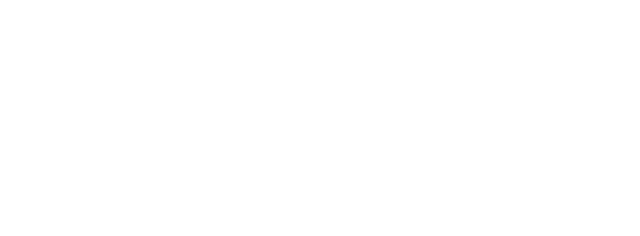
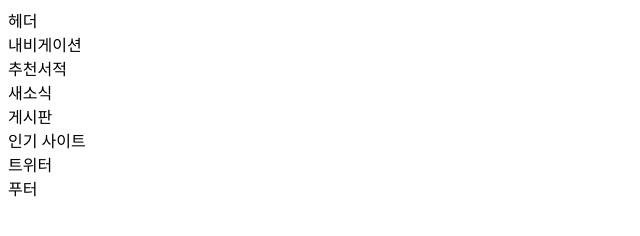
Before and after one commit to millebj/RWD, a plain HTML site: page start/index.html in a window 1280 px wide. Shown: the whole page, without its empty margins (0-640 px from the left). Drawn offline with Linux system fonts and the light colour scheme.

Commit message:
기본 구조 마크업

```diff
--- a/start/index.html
+++ b/start/index.html
@@ -1 +1,23 @@
-<!-- HTML -->
+<!DOCTYPE html>
+<html lang="ko-KR">
+<head>
+  <meta charset="UTF-8">
+  <meta name="viewport" content="width=device-width, initial-scale=1.0">
+  <meta http-equiv="X-UA-Compatible" content="ie=edge">
+  <title>웹카페 - 반응형 웹</title>
+</head>
+<body>
+  <div class="container">
+    <header class="appHeader">헤더</header>
+    <nav class="appNavigation">내비게이션</nav>
+    <main class="appMail">
+      <section class="book">추천서적</section>
+      <section class="news">새소식</section>
+      <section class="board">게시판</section>
+      <section class="favorite">인기 사이트</section>
+      <article class="twitter">트위터</article>
+    </main>
+    <footer class="appFooter">푸터</footer>
+  </div>
+</body>
+</html>
```
